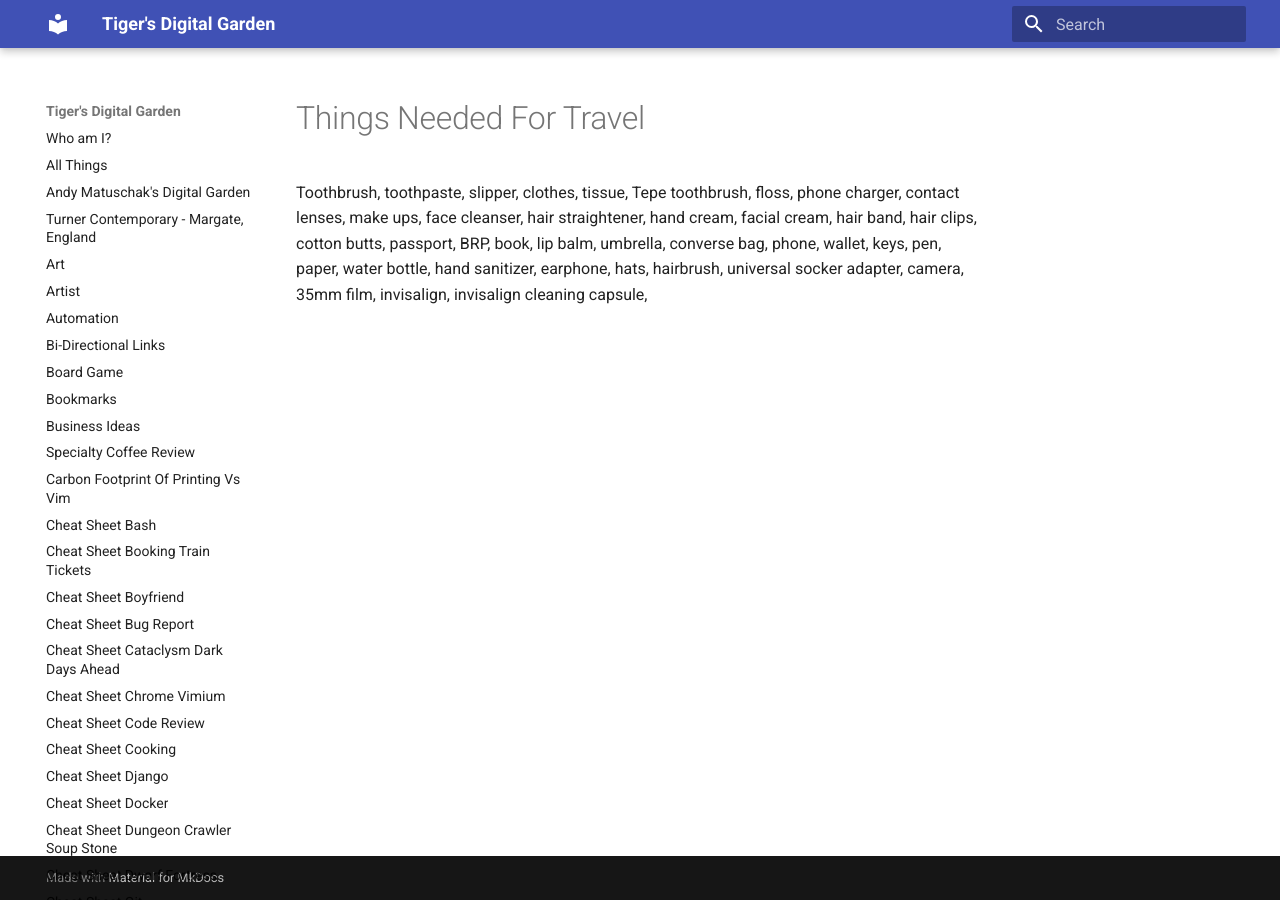
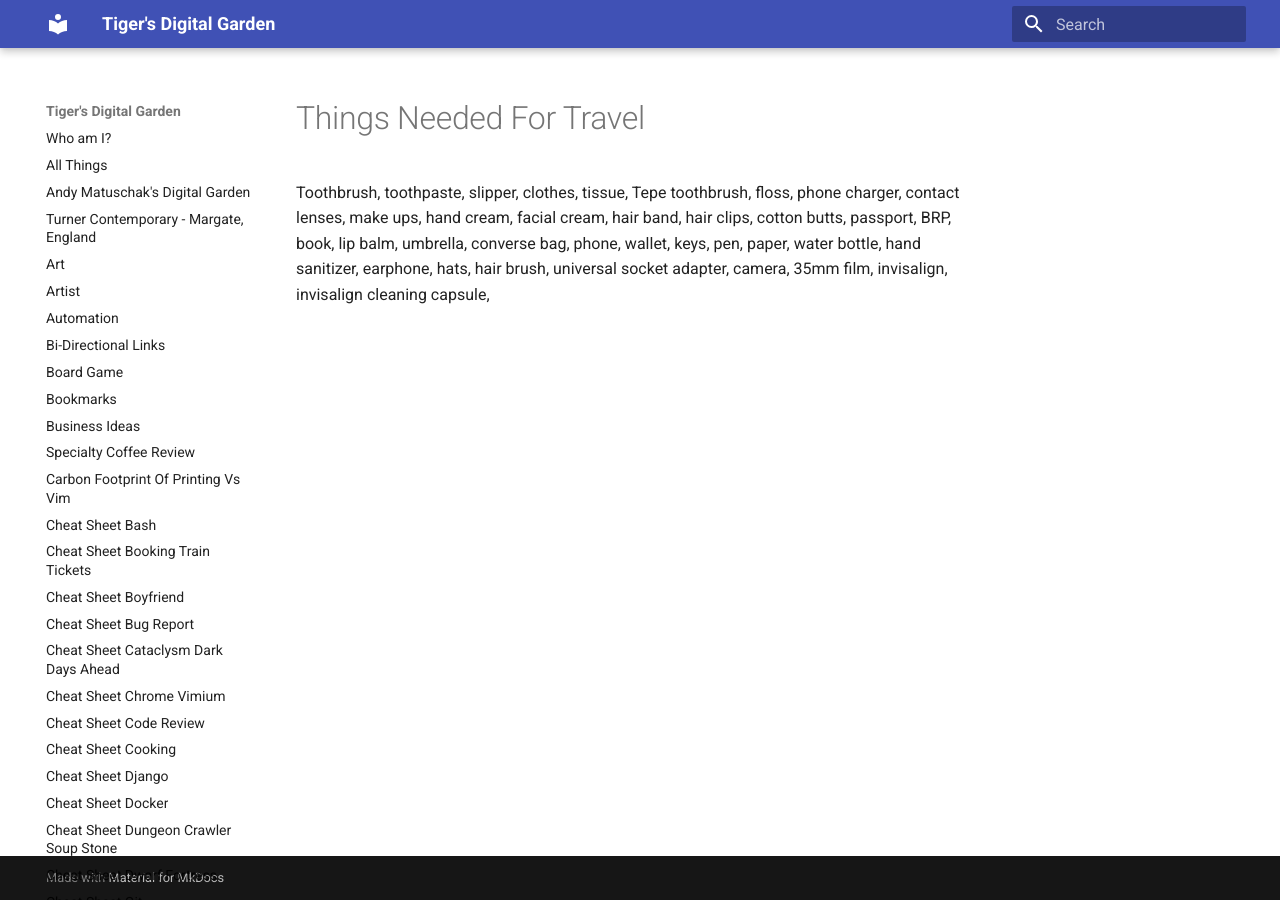
Before and after one commit to ynotstartups/notes, an MkDocs documentation site: the page built from notes/things-needed-for-travel.md, in a window 1280 px wide. Built offline with MkDocs 1.6.1 and Material for MkDocs 9.7.7, drawn with Linux system fonts in a browser that asks for light colours.

Commit message:
update things

```diff
--- a/notes/things-needed-for-travel.md
+++ b/notes/things-needed-for-travel.md
@@ -1,8 +1,8 @@
 # Things Needed For Travel
 
 Toothbrush, toothpaste, slipper, clothes, tissue, Tepe toothbrush, floss,
-phone charger, contact lenses, make ups, face cleanser, hair straightener,
+phone charger, contact lenses, make ups,
 hand cream, facial cream, hair band, hair clips, cotton butts, passport, BRP,
 book, lip balm, umbrella, converse bag, phone, wallet, keys, pen, paper, water
-bottle, hand sanitizer, earphone, hats, hairbrush, universal socker adapter,
+bottle, hand sanitizer, earphone, hats, hair brush, universal socket adapter,
 camera, 35mm film, invisalign, invisalign cleaning capsule,
```
